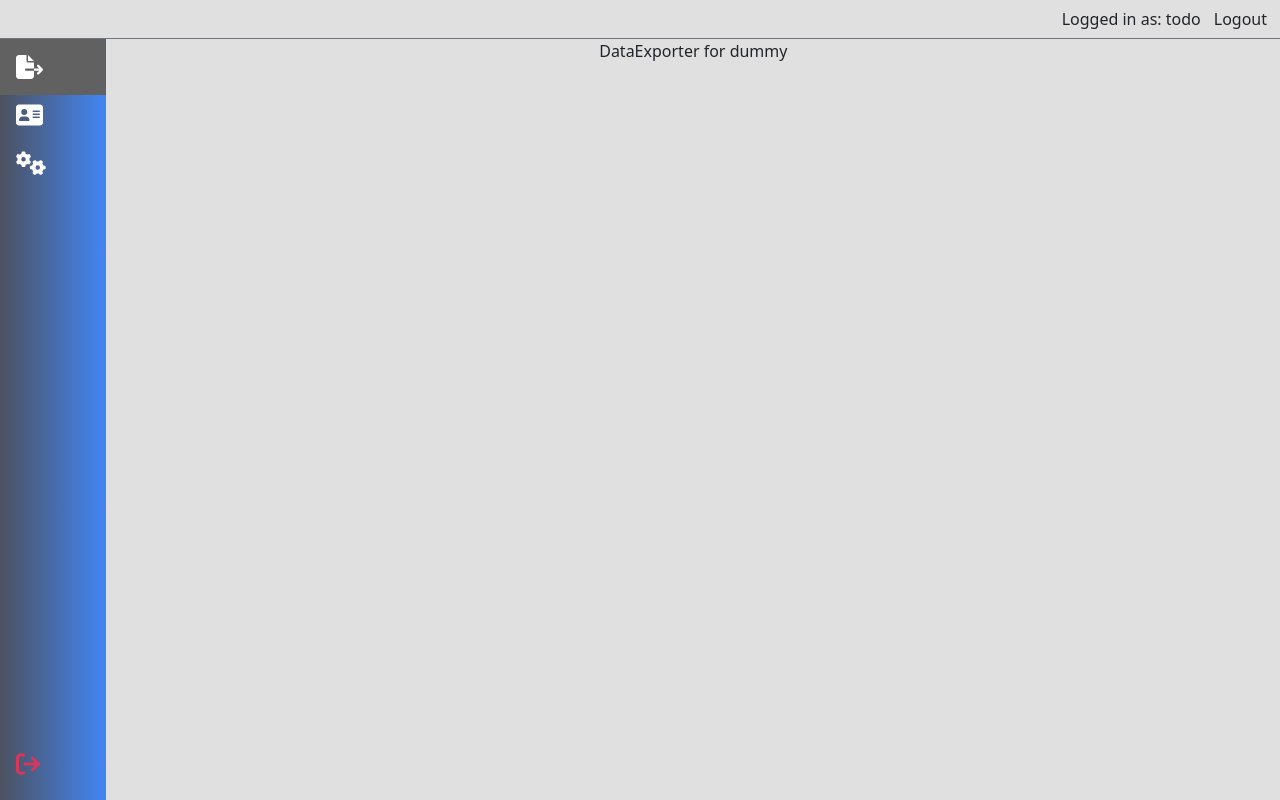
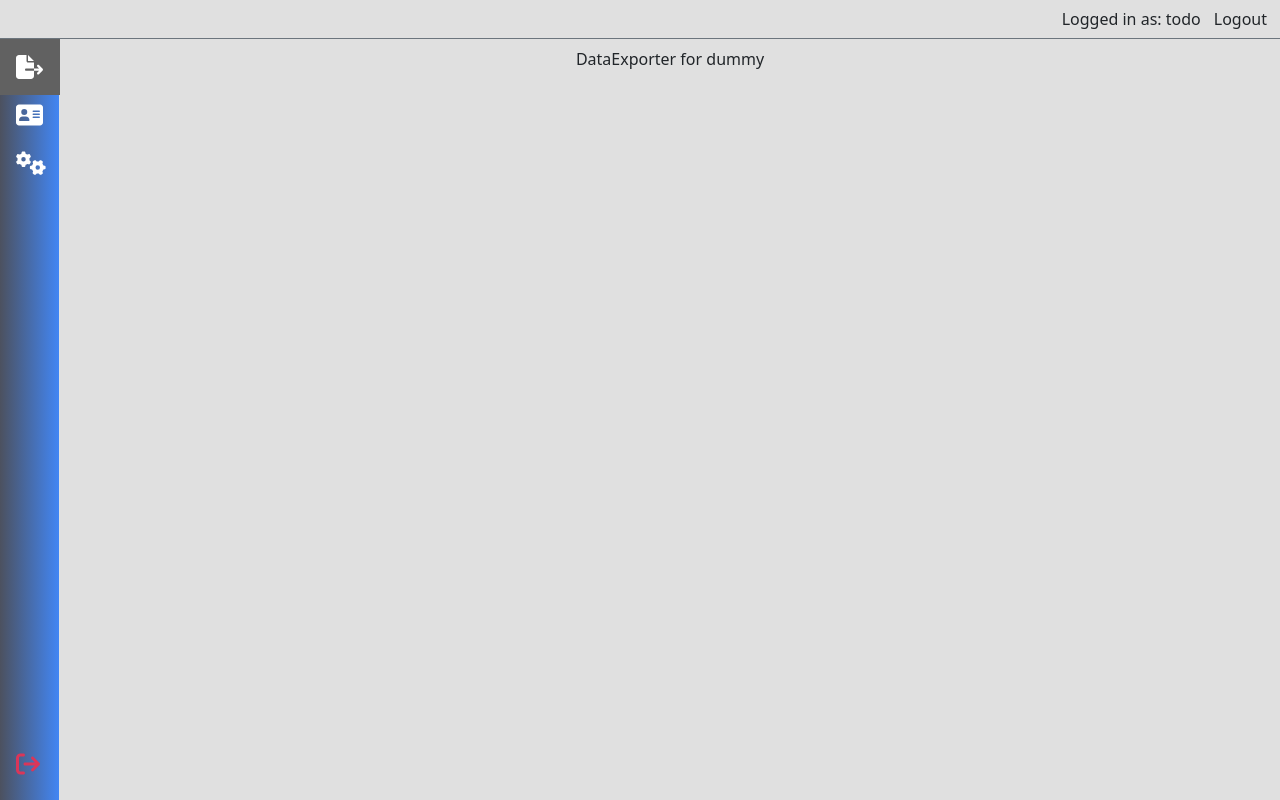
Before and after one commit to tekenradar/researcher-ui, a React (Create React App) app: page /studies/dummy/exporter in a window 1280 px wide. Built offline with nearby package versions, Linux system fonts and the light colour scheme.

Commit message:
using the flex insted of col for better alignment in the study page

```diff
--- a/src/components/study/NavigationMenu.tsx
+++ b/src/components/study/NavigationMenu.tsx
@@ -18,7 +18,7 @@ const NavigationMenu: React.FC<NavigationMenuProps> = (props) => {
       className={`border-end h-100 d-flex flex-column ${AppConstants.getStudyTheme(
         "" + studykey
       )}`}
-      style={{ minHeight: "100%" }}
+      style={{ minHeight: "100%", width: 60 }}
     >
       <Nav className="flex-column flex-grow-1">
         <NavLink
--- a/src/pages/study/Study.tsx
+++ b/src/pages/study/Study.tsx
@@ -3,11 +3,11 @@ import NavigationMenu from "../../components/study/NavigationMenu";
 import "../../stylesheets/css/pages/study/Study.css";
 const Study: React.FC = () => {
   return (
-    <div className="row gx-0 h-100">
-      <div className="col-1 ">
+    <div className="d-flex flex-row overflow-hidden h-100">
+      <div className="">
         <NavigationMenu />
       </div>
-      <div className="col-11  bg-homePageBgColor">
+      <div className="w-100 bg-homePageBgColor p-2">
         <Outlet />
       </div>
     </div>
```
